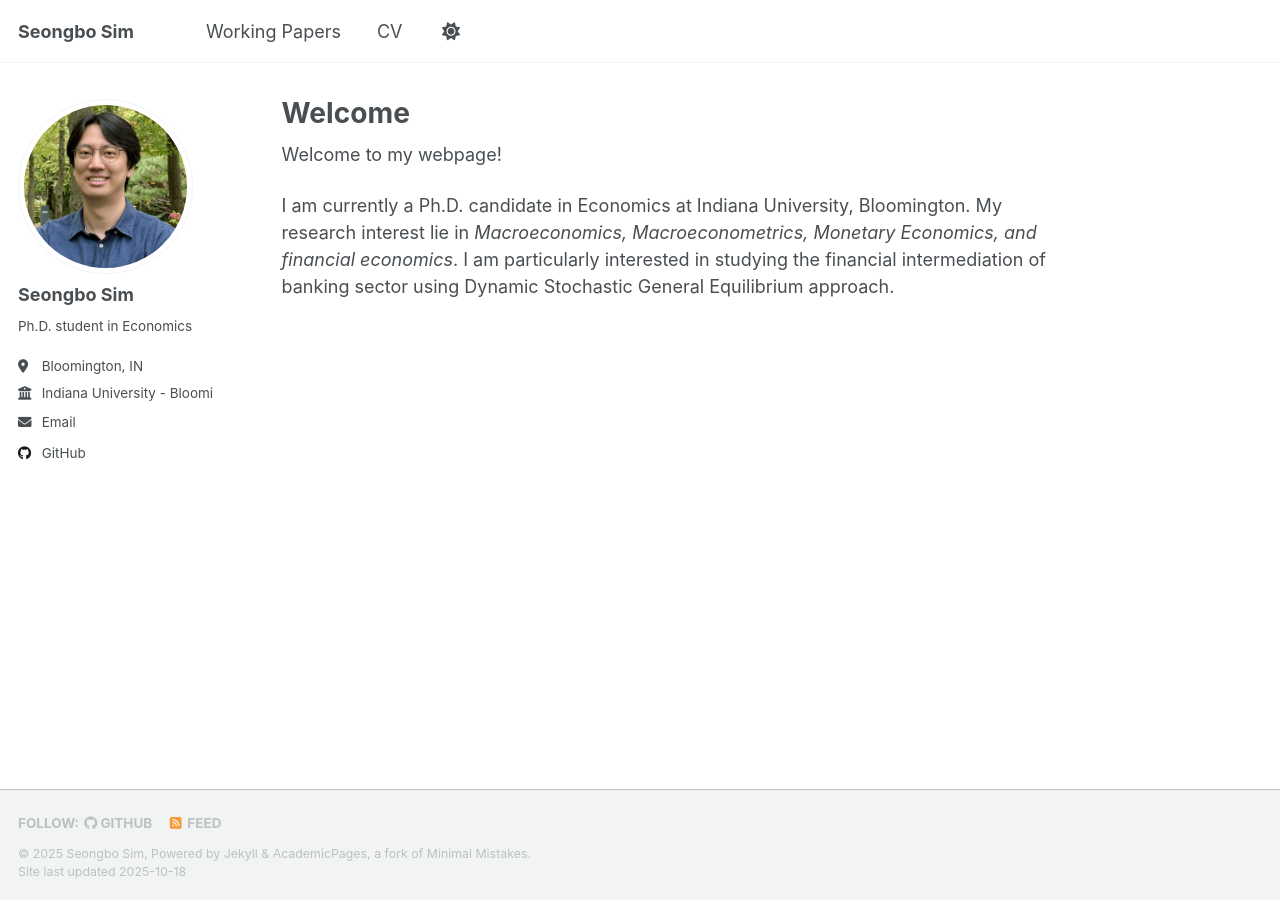
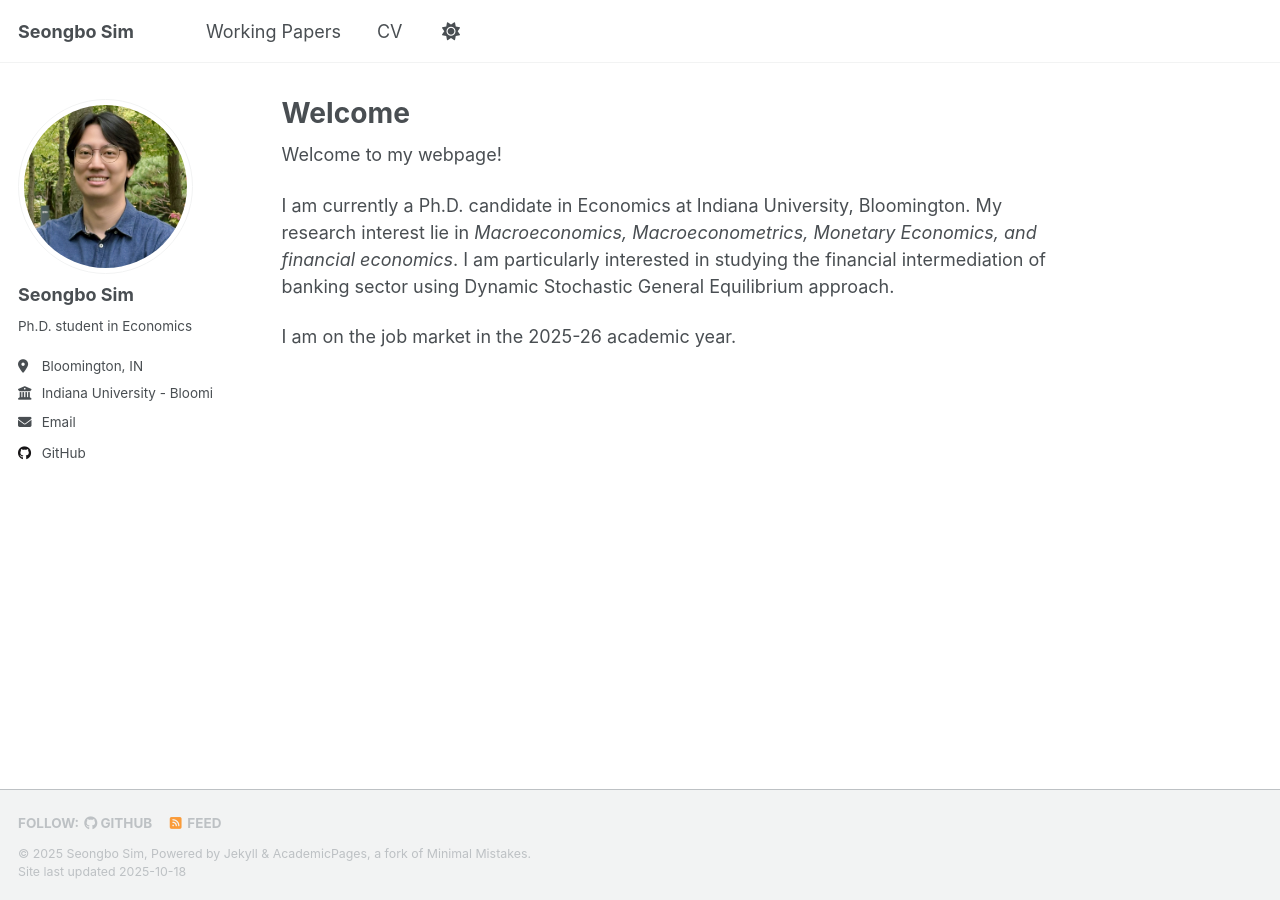
Before and after one commit to simseo520/simseo520.github.io, a Jekyll site: the page built from _pages/about.md, in a window 1280 px wide. Built offline with Jekyll 4.4.1, drawn with Linux system fonts in a browser that asks for light colours; a script that is not in the unit is left out.

Commit message:
10_18_25_a

```diff
--- a/_pages/about.md
+++ b/_pages/about.md
@@ -10,3 +10,5 @@ redirect_from:
 Welcome to my webpage!
 
 I am currently a Ph.D. candidate in Economics at Indiana University, Bloomington. My research interest lie in *Macroeconomics, Macroeconometrics, Monetary Economics, and financial economics*. I am particularly interested in studying the financial intermediation of banking sector using Dynamic Stochastic General Equilibrium approach.
+
+I am on the job market in the 2025-26 academic year.
```
Also changed, not shown: 5 other files.
